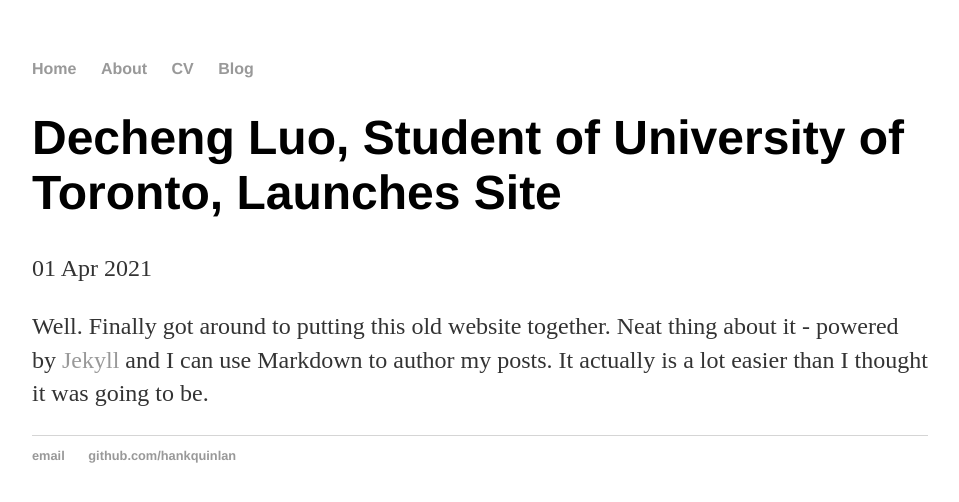
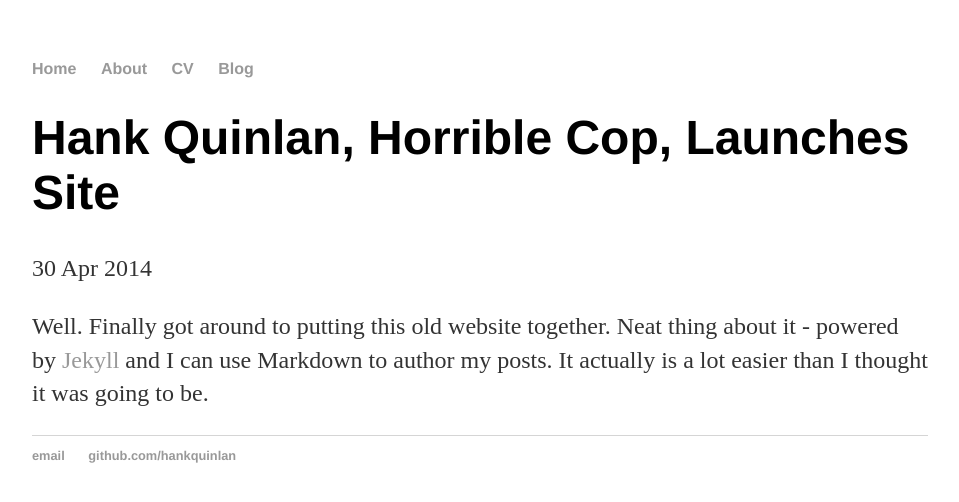
Before and after one commit to DechengLuoUT/DechengLuoUT.github.io, a Jekyll site: the page built from _posts/2021-04-01-Decheng-Luo-site-launched.md, in a window 1280 px wide. Shown: the top 502 px of the page, without its empty margins (160-1119 px from the left). Built offline with Jekyll 4.4.1, drawn with Linux system fonts in a browser that asks for light colours.

Commit message:
Update 2021-04-01-Decheng-Luo-site-launched.md

```diff
--- a/_posts/2021-04-01-Decheng-Luo-site-launched.md
+++ b/_posts/2021-04-01-Decheng-Luo-site-launched.md
@@ -1,7 +1,7 @@
 ---
 layout: post
-title: "Decheng Luo, Student of University of Toronto, Launches Site"
-date: 2021-04-01
+title: "Hank Quinlan, Horrible Cop, Launches Site"
+date: 2014-04-30
 ---
 
 Well. Finally got around to putting this old website together. Neat thing about it - powered by [Jekyll](http://jekyllrb.com) and I can use Markdown to author my posts. It actually is a lot easier than I thought it was going to be.
```
